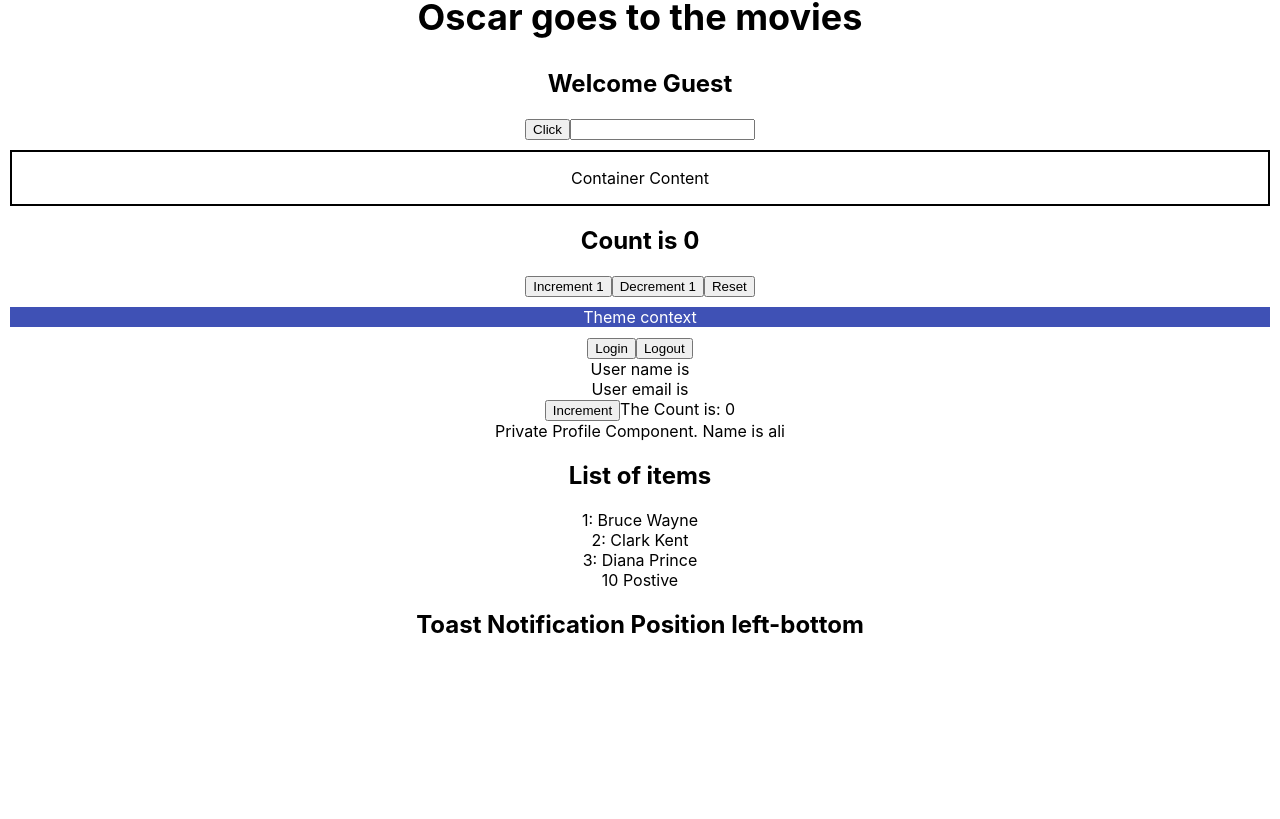
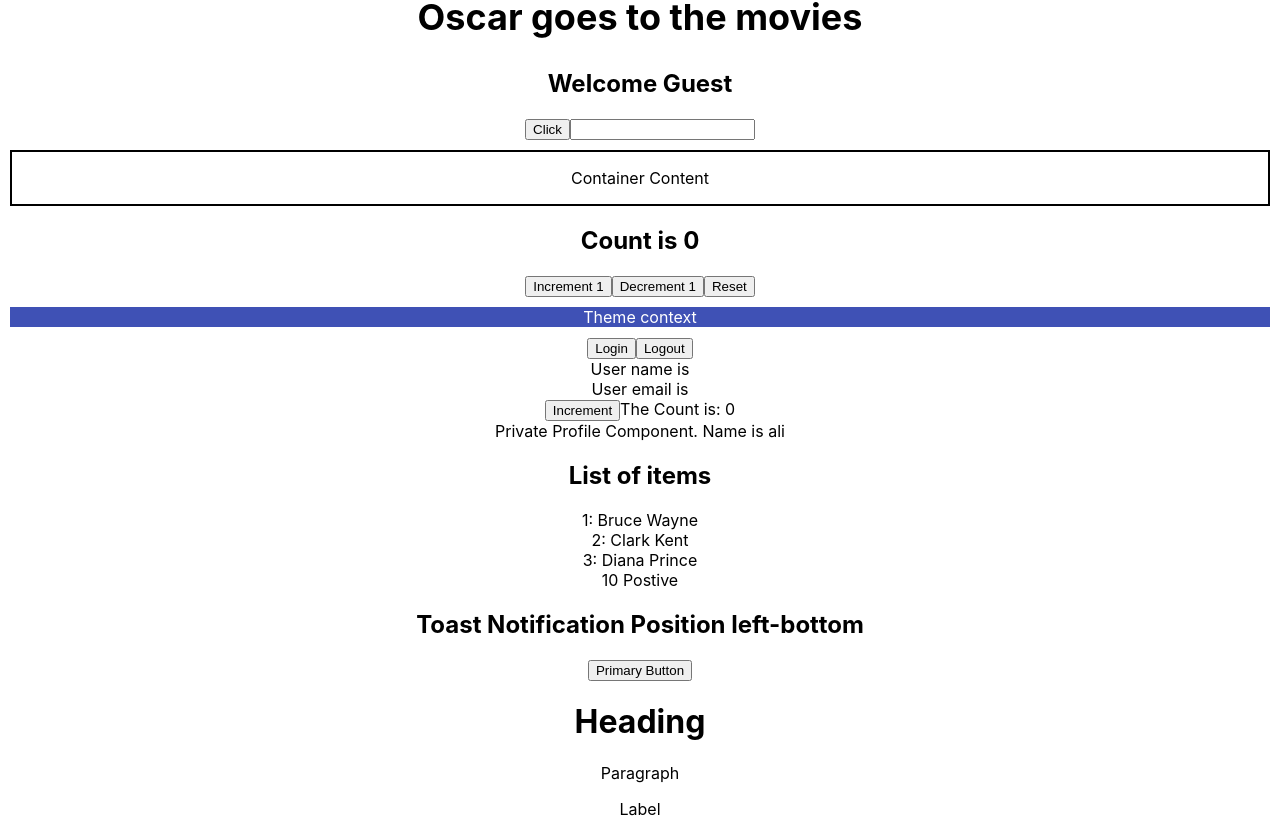
Before and after one commit to sameetghouri/React-Typescript, a React (Create React App) app: page / in a window 1280 px wide. Shown: the part 279-1098 px from the top of the page. Before the commit the page ends 938 px from the top, so only its background shows below. Built offline with nearby package versions, Linux system fonts and the light colour scheme.

Commit message:
modified

```diff
--- a/src/App.tsx
+++ b/src/App.tsx
@@ -20,6 +20,8 @@ import { Profile } from './components/auth/Profile';
 import { List } from './components/generics/List';
 import { RandomNumber } from './components/restriction/RandomNumber';
 import { Toast } from './components/Templateliterals/Toast';
+import { CustomButton } from './components/html/CustomButton';
+import { Text } from './components/polymorphic/Text';
 
 function App() {
   const personNam ={
@@ -85,6 +87,13 @@ function App() {
       <RandomNumber value={10} isPositive={true} />
 
       <Toast position='left-bottom'/>
+
+      <CustomButton varient='primary' onClick={()=>{console.log('clicked')}}>Primary Button</CustomButton>
+
+      <Text as='h1' size='lg' >Heading</Text>
+      <Text as='p' size='md' >Paragraph</Text>
+      <Text as='label' size='sm' color='secondary' >Label</Text>
+
     </div>
 
   );
--- /dev/null
+++ b/src/components/html/CustomButton.tsx
@@ -0,0 +1,9 @@
+type buttonprops={
+    varient: 'primary' | 'secondary',
+    children:string
+} & Omit<React.ComponentProps<'button'>,'children'>
+export const CustomButton=({varient,children,...rest}:buttonprops)=>{
+    return(
+        <button className={`${varient}-button-class`} {...rest} >{children}</button>
+    )
+}
--- /dev/null
+++ b/src/components/html/CustomInput.tsx
@@ -0,0 +1,5 @@
+type inputprops=React.ComponentProps<'input'>
+export const Input=(props:inputprops)=>{
+
+    return <input {...props}/>
+}
--- /dev/null
+++ b/src/components/polymorphic/Text.tsx
@@ -0,0 +1,14 @@
+type textownprops <E extends React.ElementType> ={
+    size?:'sm'|'md'|'lg'
+    color?:'primary'|'secondary'
+    children:React.ReactNode
+    as?: E
+}
+
+type textprops <E extends React.ElementType> = textownprops<E> &
+ Omit<React.ComponentProps<E>, keyof textownprops<E>>
+
+export const Text=<E extends React.ElementType = 'div'>({size,color,children,as}:textprops<E>)=>{
+    const Component = as || 'div';
+    return <Component className={`text-${size}-${color}`}>{children}</Component>
+}
```
Also changed, not shown: src/components/html/CustomComponent.tsx (added, +8 -0 lines).
